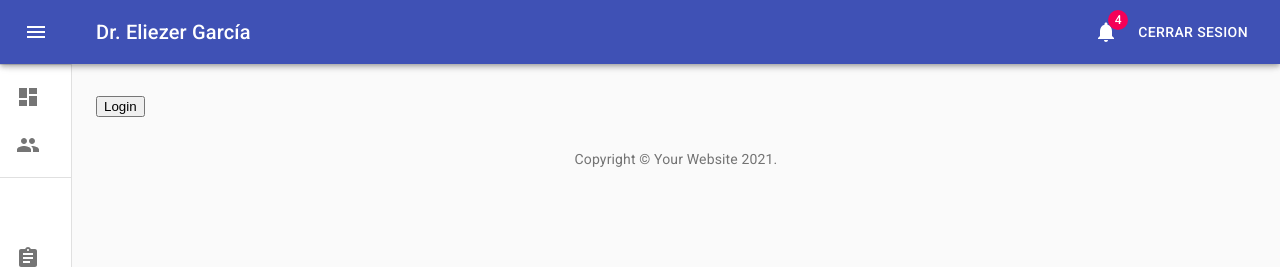
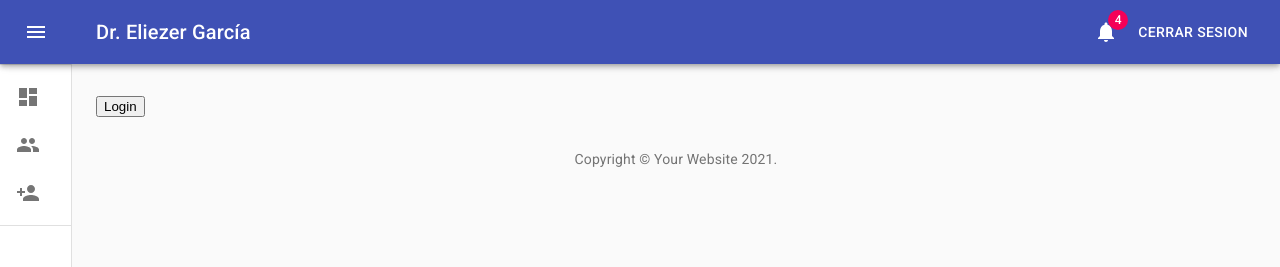
Before and after one commit to Memogcia/ortho-panek, a Next.js app: page / in a window 1280 px wide. Shown: the top 267 px of the page. Built offline with nearby package versions, Linux system fonts and the light colour scheme; no server answers.

Commit message:
New section to add patient

```diff
--- a/src/components/listItems.js
+++ b/src/components/listItems.js
@@ -11,6 +11,7 @@ import ListSubheader from "@material-ui/core/ListSubheader";
 import PeopleIcon from "@material-ui/icons/People";
 import React from "react";
 import ShoppingCartIcon from "@material-ui/icons/ShoppingCart";
+import PersonAddIcon from "@material-ui/icons/PersonAdd";
 
 export const mainListItems = (
   <div>
@@ -34,6 +35,15 @@ export const mainListItems = (
           <PeopleIcon />
         </ListItemIcon>
         <ListItemText primary="Pacientes" />
+      </ListItem>
+    </Link>
+
+    <Link href={COMMON_ROUTES.create_patient}>
+      <ListItem button>
+        <ListItemIcon>
+          <PersonAddIcon />
+        </ListItemIcon>
+        <ListItemText primary="Crear paciente" />
       </ListItem>
     </Link>
 
```
